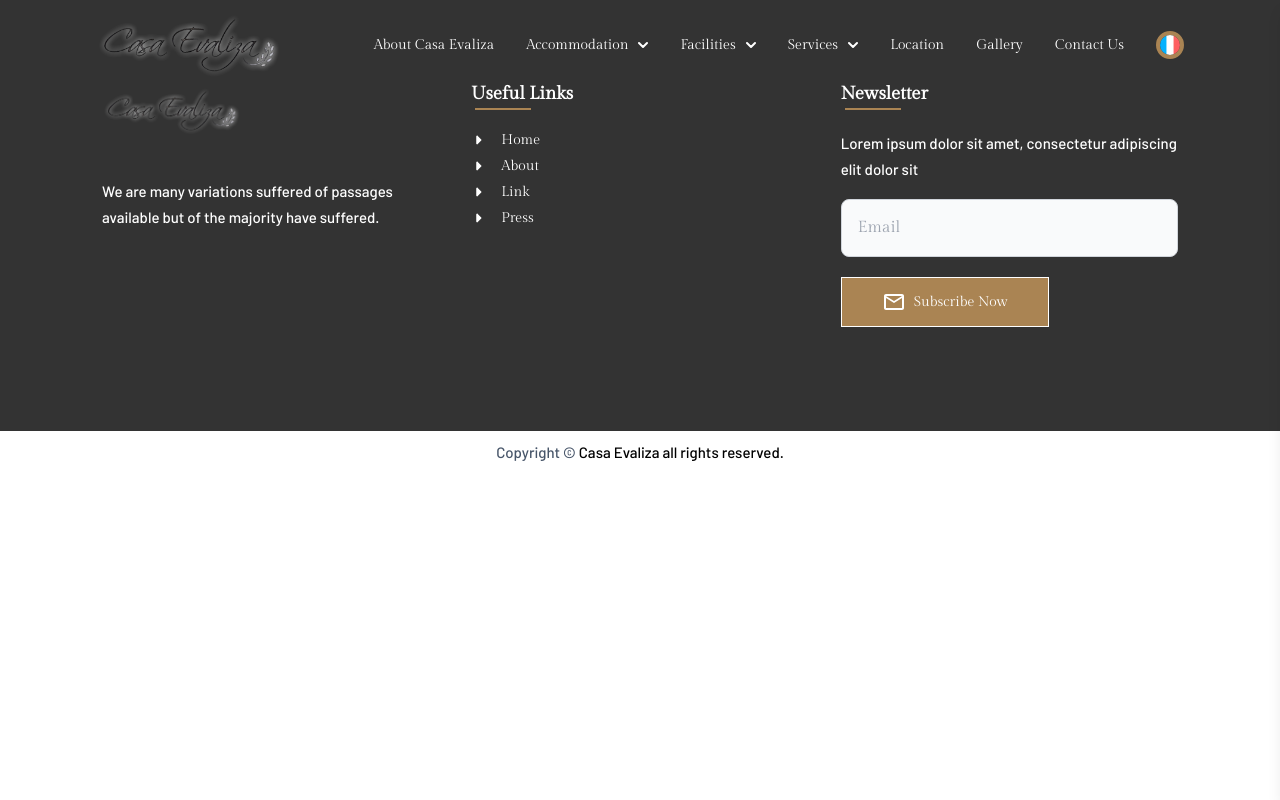
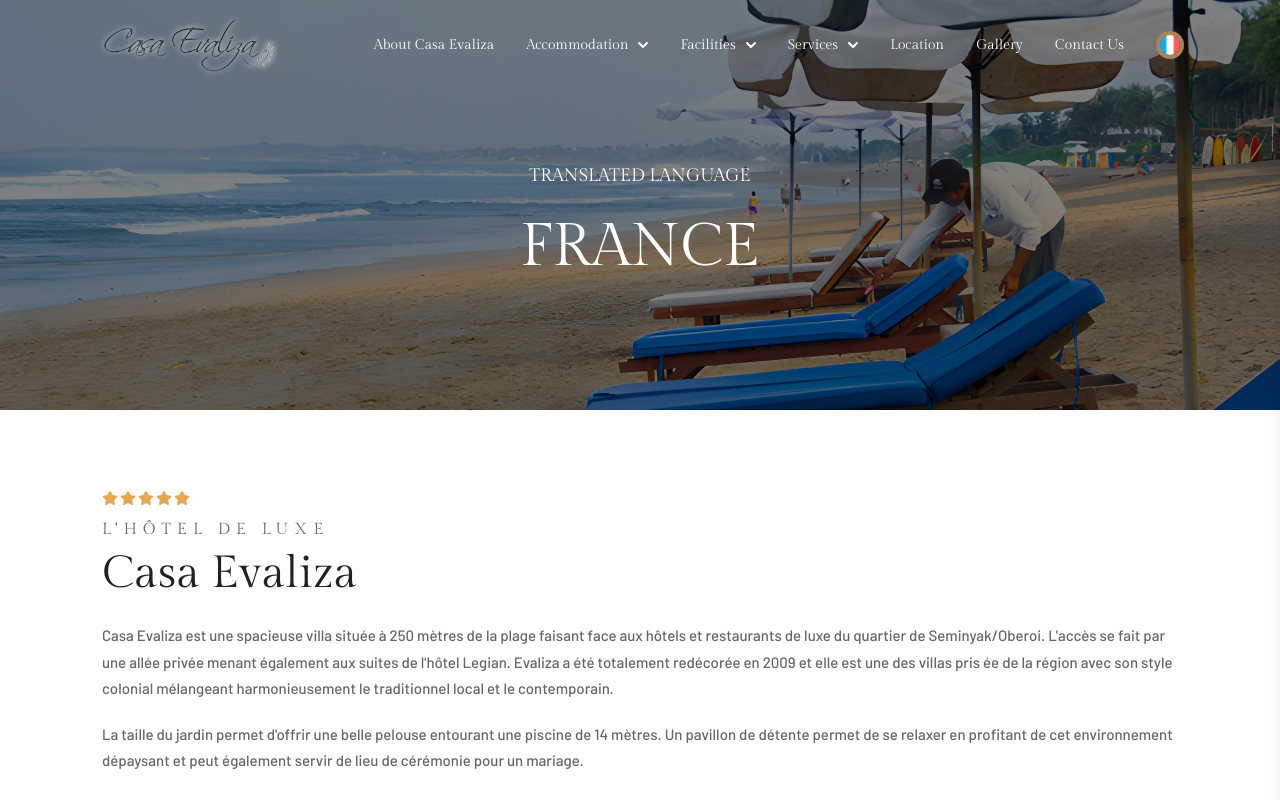
Before and after one commit to dklfh/casaevaliza-new-template, a React (Vite) app in the folder frontend/: page /france in a window 1280 px wide. Shown: the top 800 px of the page. Built offline with nearby package versions, Linux system fonts and the light colour scheme; a web font is replaced by a local one.

Commit message:
nambah home

```diff
--- a/frontend/src/component/About1.jsx
+++ b/frontend/src/component/About1.jsx
@@ -1,34 +1,24 @@
 import React from 'react'
+import img from '../assets/image/forhome.png'
 
 const About1 = () => {
   return (
-    <div className="bg-white font-serif">
-    <div className="w-full flex justify-center items-center py-12 px-4 md:px-8 lg:px-16">
-      <div className="max-w-6xl w-full grid md:grid-cols-2 gap-8">
-        <div>
+    <div className="">
+      <div className="flex justify-center items-center py-20">
+        <div className="xl:max-w-1140 lg:max-w-960 md:max-w-2xl max-w-lg px-4 mx-auto py-100 flex flex-col lg:flex-row lg:space-x-8 gap-8">
+          <div className='min-w-lg'>
             <img
-            src="https://placehold.co/600x800"
+              src={img}
               alt="Dining Image 1"
               className="w-auto h-auto object-cover"
             />
           </div>
           <div className="flex flex-col justify-center">
-          <p className="text-coklat uppercase tracking-widest font-gilda">Casaevaliza</p>
-          <h2 className="text-4xl md:text-5xl font-gild font-bold my-4">About Casa Evaliza</h2>
-          <p className="text-gray-600 font-gilda mb-4 text-sm md:text-base"> {/* Adjusted font size here */}
-            Casa Evaliza is a spacious Bali rental villa, located 250 metres from the beach in the upmarket Seminyak area on Bali's southwest coast and accessed through the same road which serves the Club at the Legian Suites Hotel, and just minutes walk from the world famous Kudeta restaurant.
+            <p className="text-coklat uppercase tracking-custom font-playfair  text-15">The Casaevaliza Hotel</p>
+            <h2 className="text-4xl md:text-45 text-text font-gilda my-4">Welcome to Casa Evaliza</h2>
+            <p className="text-text2 font-gilda mb-4 text-sm md:text-15 tracking-wider leading-7">
+              Casa Evaliza is a spacious Bali rental villa, located 250 metres from the beach in the up market Seminyak area on Bali's southwest coast and accessed through the same road which serves the Club at The Legian Hotel, and just minutes walk from the world famous Ku De Ta restaurant.
             </p>
-          <p className="text-gray-600 font-gilda mb-8 text-sm md:text-base"> {/* Adjusted font size here */}
-            Positioned on a block of 1200m2 (just over a quarter of an acre), and fully refurbished in 2009, the contemporary Balinese architectural design featuring a blend of both modern and traditional elements presents a splendid villa boasting four bedrooms, and extensive living and dining areas. The wrap around balcony on the second floor and high ceilings found throughout the residence provides a colonial twist and the ultimate luxurious blend of space and style.
-          </p>
-          <p className="text-gray-600 font-gilda mb-8 text-sm md:text-base"> {/* Adjusted font size here */}
-            The sizeable gardens showcase a terraced lawn and a 14-metre swimming pool, together with a poolside 'bale' relaxation pavilion, presenting an ideal setting for weddings, parties and other special events. This inspiring Bali villa is a peaceful oasis in the heart of a trendy district. It is ideal for families and couples alike and has an extensive dedicated staff.
-          </p>
-          <img
-            src="https://placehold.co/200x100"
-            alt="Signature"
-            className="w-32 h-auto"
-          />
           </div>
         </div>
       </div>
--- a/frontend/src/component/Home1.jsx
+++ b/frontend/src/component/Home1.jsx
@@ -50,7 +50,7 @@ const Home1 = () => {
               <FaStar />
             </div>
             <p className="relative z-10 text-xs mb-6 font-barlow">UNIQUE PLACE TO RELAXE & ENJOY</p>
-            <h1 className="relative z-10 text- lg:text-5xl font-gilda mb-6">CASA EVALIZA HOTEL EXPERIENCE</h1>
+            <h1 className="relative z-10 text-2xl md:text-5xl font-gilda mb-6">CASA EVALIZA HOTEL EXPERIENCE</h1>
             {/* <button className="relative z-10 bg-coklat tracking-normal px-10 py-3 border-solid border-2 font-gilda border-white">FIND OUT MORE</button> */}
             <a className="btn relative inline-block py-3 px-10 tracking-normal text-white border border-solid font-gilda text-sm border-white cursor-pointer bg-coklat no-underline overflow-hidden uppercase z-10" href="#">find out more</a>
           </motion.div>
@@ -72,7 +72,7 @@ const Home1 = () => {
               <FaStar />
             </div>
             <p className="relative z-10 text-xs mb-6 font-barlow">UNIQUE PLACE TO RELAXE & ENJOY</p>
-            <h1 className="relative z-10 text- lg:text-5xl font-gilda mb-6">CASA EVALIZA HOTEL IN THE WORLD</h1>
+            <h1 className="relative z-10 text-2xl md:text-5xl font-gilda mb-6">CASA EVALIZA HOTEL IN THE WORLD</h1>
             {/* <button className="relative z-10 bg-coklat tracking-normal px-10 py-3 border-solid border-2 font-gilda border-white">FIND OUT MORE</button> */}
             <a className="btn relative inline-block py-3 px-10 tracking-normal text-white border border-solid font-gilda text-sm border-white cursor-pointer bg-coklat no-underline overflow-hidden uppercase z-10" href="#">find out more</a>
           </motion.div>
@@ -94,8 +94,8 @@ const Home1 = () => {
               <FaStar />
             </div>
             <p className="relative z-10 text-xs mb-6 font-barlow">UNIQUE PLACE TO RELAXE & ENJOY</p>
-            <h1 className="relative z-10 text- lg:text-5xl font-gilda mb-6">SUPERIOR RESTAURENT IN THE WORLD</h1>
-            <a className="btn relative inline-block py-3 px-10 text-white border border-solid font-gilda text-sm border-white cursor-pointer bg-coklat no-underline overflow-hidden uppercase z-10" href="#">find out more</a>
+            <h1 className="relative z-10 text-2xl md:text-5xl font-gilda mb-6">SUPERIOR RESTAURENT IN THE WORLD</h1>
+            <a className="btn relative inline-block py-3 px-10 tracking-normal text-white border border-solid font-gilda text-sm border-white cursor-pointer bg-coklat no-underline overflow-hidden uppercase z-10" href="#">find out more</a>
           </motion.div>
         </SwiperSlide>
       </Swiper>
--- a/frontend/src/component/OtherService.jsx
+++ b/frontend/src/component/OtherService.jsx
@@ -13,7 +13,8 @@ import { fadeIn } from '../variants';
 
 const OtherService = () => {
   return (
-    <div className="xl:max-w-1140 lg:max-w-960 md:max-w-2xl max-w-lg max-sm:max-w-72 mx-auto py-100 flex flex-col lg:flex-row lg:space-x-8">
+    <div className='bg-bgcoklat'>
+      <div className="xl:max-w-1140 lg:max-w-960 md:max-w-2xl max-w-lg px-4 mx-auto py-100 flex flex-col lg:flex-row lg:space-x-8">
         <div className="flex-1 mb-8 lg:mb-0 lg:w-2/6">
           <div className='w-fit text-center mb-4'>
             <h3 className="text-coklat text-15 tracking-custom uppercase font-barlowcondensed">Best Prices</h3>
@@ -192,6 +193,7 @@ const OtherService = () => {
           </Swiper>
         </div>
       </div>
+    </div>
   )
 }
 
--- a/frontend/src/component/navbar/navbar.jsx
+++ b/frontend/src/component/navbar/navbar.jsx
@@ -71,7 +71,7 @@ function Navbar() {
             )}
           </button>
           <div className="hidden w-full lg:block lg:w-auto font-gilda text-sm">
-            <ul className={`flex flex-col h-20 p-4 lg:p-0 mt-4 border rounded-lg lg:flex-row items-center ${isScrolled ? 'text-black' : 'text-white'} lg:space-x-8 rtl:space-x-reverse lg:mt-0 lg:border-0 dark:bg-gray-800 lg:dark:bg-gray-900 dark:border-gray-700`}>
+            <ul className={`flex flex-col xl:h-20 p-4 lg:p-0 mt-4 border rounded-lg lg:flex-row items-center ${isScrolled ? 'text-black' : 'text-white'} lg:space-x-8 rtl:space-x-reverse lg:mt-0 lg:border-0 dark:bg-gray-800 lg:dark:bg-gray-900 dark:border-gray-700`}>
               <li>
                 <Link to="/about" className={`block py-2 px-3 rounded hover:bg-gray-100 lg:hover:bg-transparent lg:border-0 lg:hover:text-coklat lg:p-0 dark:text-white lg:dark:hover:text-blue-500 dark:hover:bg-gray-700 dark:hover:text-white lg:dark:hover:bg-transparent transition-colors duration-300 ${isActive('/about')}`}>About Casa Evaliza</Link>
               </li>
--- a/frontend/src/pages/france.jsx
+++ b/frontend/src/pages/france.jsx
@@ -1,11 +1,26 @@
-import React from 'react'
+import React, { useState } from 'react';
 import Navbar from '../component/navbar/navbar'
 import Footer from '../component/footer/footer'
+import img from '../assets/image/imgfrance.jpg'
+import Templateimg from '../component/TemplateImg'
+import Header from '../component/header'
 
 function France() {
+  const [backgroundImage] = useState(img);
+  const [subheadingText] = useState("TRANSLATED LANGUAGE");
+  const [headingText] = useState("FRANCE");
+
+  const subtitle = "L'HÔTEL DE LUXE";
+  const title = "Casa Evaliza";
+  const paragraphs = ["Casa Evaliza est une spacieuse villa située à 250 mètres de la plage faisant face aux hôtels et restaurants de luxe du quartier de Seminyak/Oberoi. L'accès se fait par une allée privée menant également aux suites de l'hôtel Legian. Evaliza a été totalement redécorée en 2009 et elle est une des villas pris ée de la région avec son style colonial mélangeant harmonieusement le traditionnel local et le contemporain.",
+      "La taille du jardin permet d'offrir une belle pelouse entourant une piscine de 14 mètres. Un pavillon de détente permet de se relaxer en profitant de cet environnement dépaysant et peut également servir de lieu de cérémonie pour un mariage.",
+  ];
+
   return (
     <div>
       <Navbar/>
+      <Templateimg backgroundImage={backgroundImage} subheadingText={subheadingText} headingText={headingText} />
+      <Header subtitle={subtitle} title={title} paragraphs={paragraphs} />
       <Footer/>
     </div>
   )
--- a/frontend/src/pages/home.jsx
+++ b/frontend/src/pages/home.jsx
@@ -4,12 +4,14 @@ import OtherService from '../component/OtherService'
 import WhatClientSay from '../component/WhatClientSay'
 import Home1 from '../component/Home1'
 import Footer from '../component/footer/footer'
+import About1 from '../component/About1'
 
 function Home() {
   return (
     <div>
       <Navbar/>
       <Home1/>
+      <About1/>
       <OtherService/>
       <WhatClientSay/>
       <Footer/>
--- a/frontend/tailwind.config.js
+++ b/frontend/tailwind.config.js
@@ -20,6 +20,7 @@ export default {
         'text': '#222222',
         'footer': '#333333',
         'text2': '#666666',
+        'bgcoklat': '#f8f5f0'
       },
       letterSpacing: {
         custom: '0.375em'
```
Also changed, not shown: frontend/src/assets/image/imgfrance.jpg (added), 1 other file (tests, documents, lock files or other folders). Lines whose indentation alone changed are shown as unchanged.
